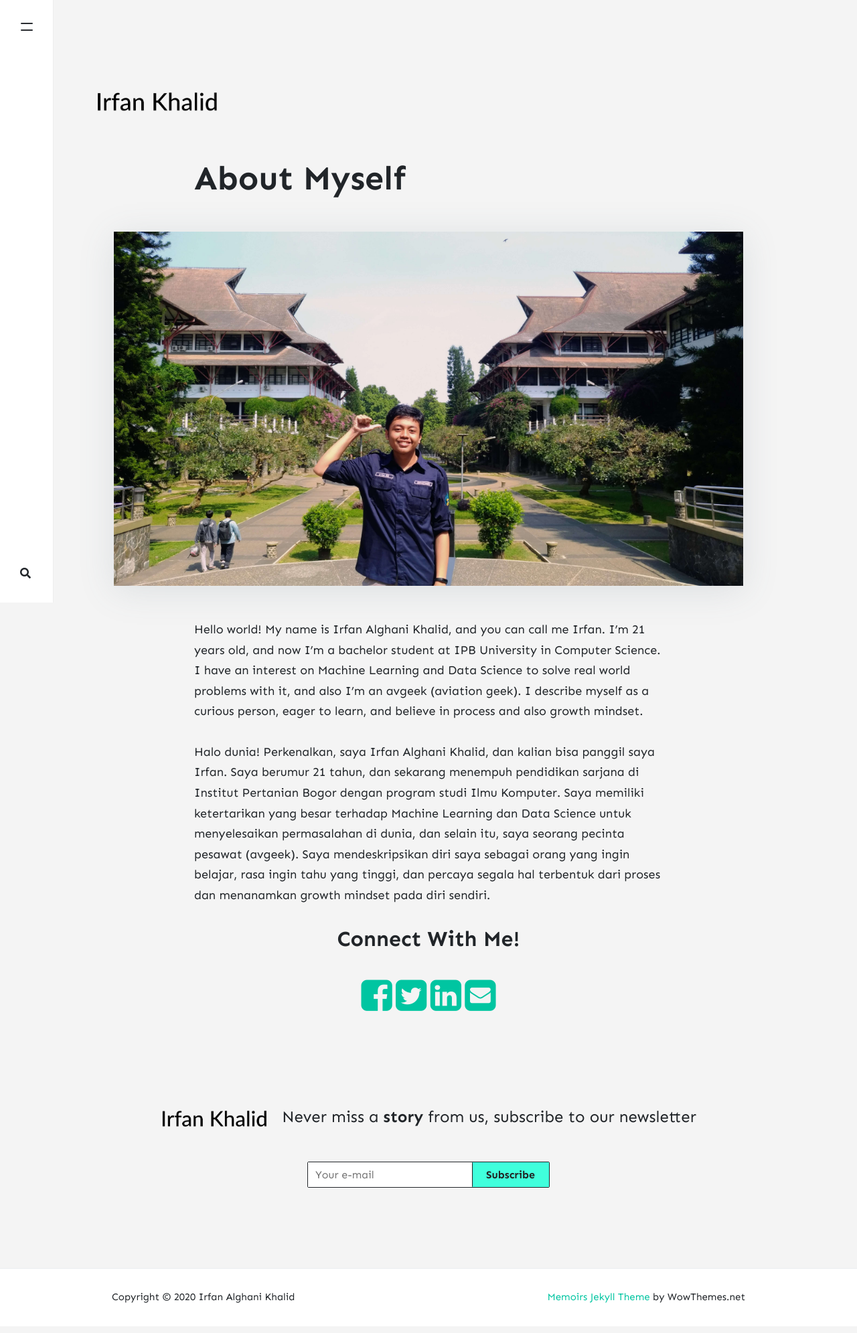
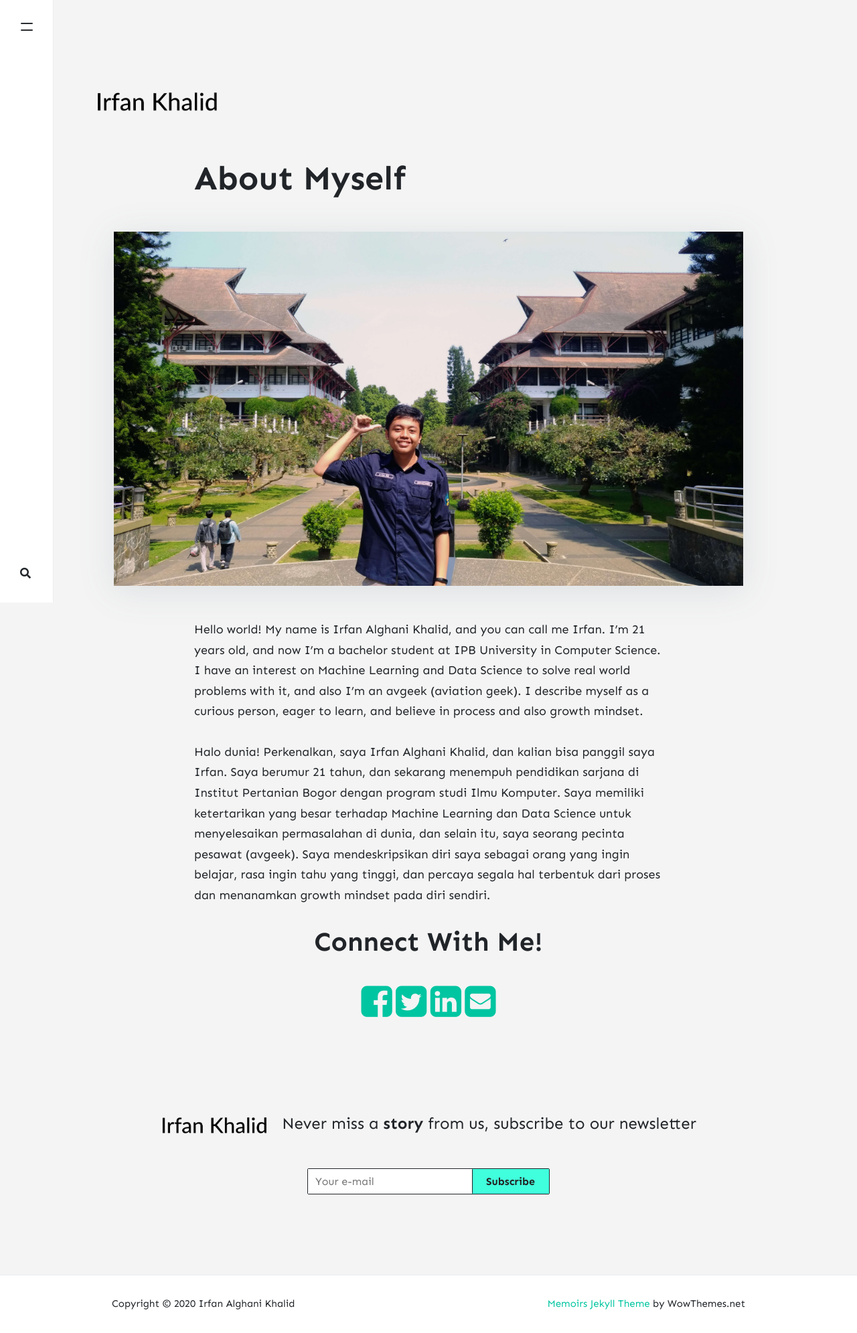
Before and after one commit to khalidmeister/khalidmeister.github.io, a Jekyll site: the page built from _pages/about.md, in a window 1280 px wide. Shown: the whole page at 67% size. Built offline with Jekyll 4.4.1, drawn with Linux system fonts in a browser that asks for light colours; nearby versions of some CDN libraries; comment, search, counter and statistics services are not loaded.

```diff
--- a/_pages/about.md
+++ b/_pages/about.md
@@ -13,7 +13,7 @@ Halo dunia! Perkenalkan, saya Irfan Alghani Khalid, dan kalian bisa panggil saya
 
 <div class="container">
 	<div class="text-center center-block">
-		<h2>Connect With Me!</h2>
+		<h1>Connect With Me!</h1>
 		<br />
             <a href="https://www.facebook.com/alghaniirfan/" target="_blank"><i class="fa fa-facebook-square fa-3x"></i></a>
             <a href="https://twitter.com/MixtureModels" target="_blank"><i class="fa fa-twitter-square fa-3x"></i></a>
```
